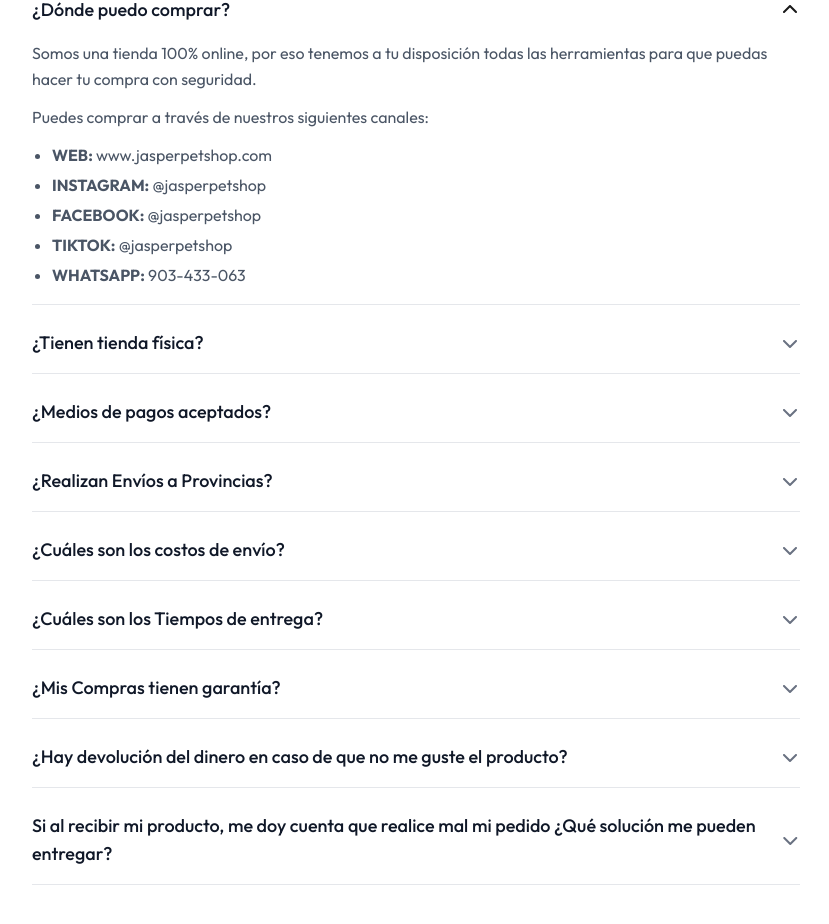
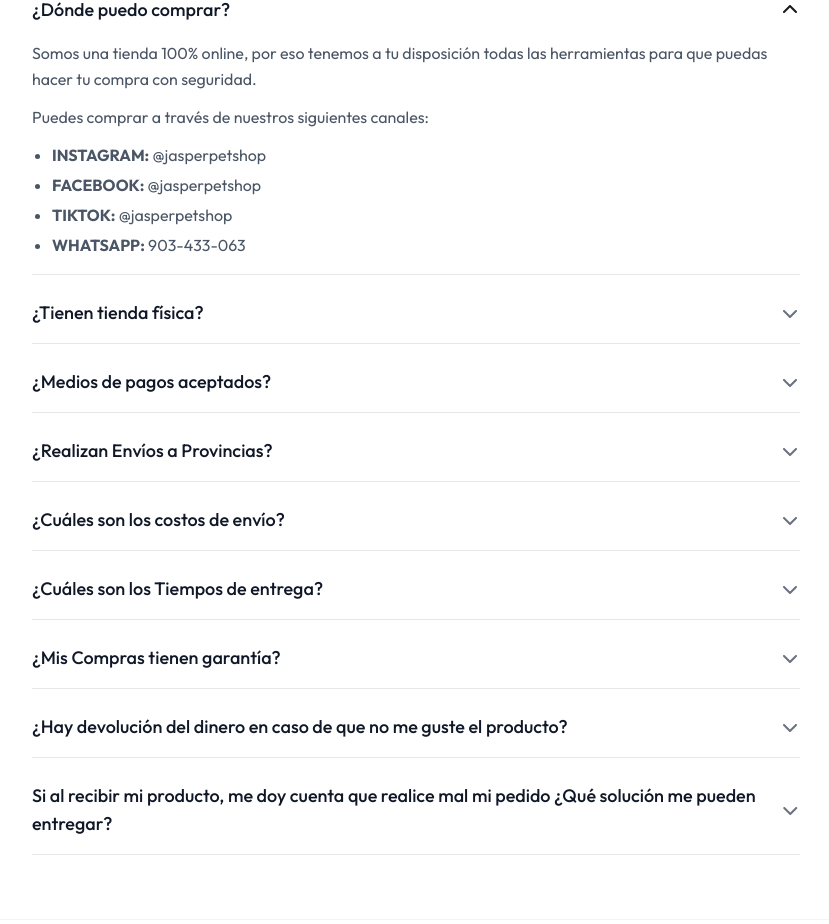
Before and after one commit to SaulSneider7/jasperpetshop, a React (Vite) app: page /#redes in a window 1280 px wide. Shown: the part 5132-6056 px from the top of the page, without its empty margins (224-1053 px from the left). Built offline with nearby package versions, Linux system fonts and the light colour scheme.

Commit message:
colchoneta XL

```diff
--- a/src/components/FAQ.tsx
+++ b/src/components/FAQ.tsx
@@ -54,7 +54,6 @@
                     <p>Somos una tienda 100% online, por eso tenemos a tu disposición todas las herramientas para que puedas hacer tu compra con seguridad.</p>
                     <p>Puedes comprar a través de nuestros siguientes canales:</p>
                     <ul className="list-disc pl-5 space-y-1">
-                        <li><strong>WEB:</strong> <a href="https://www.jasperpetshop.com" target="_blank" rel="noopener noreferrer" className="text-primary hover:underline">www.jasperpetshop.com</a></li>
                         <li><strong>INSTAGRAM:</strong> @jasperpetshop</li>
                         <li><strong>FACEBOOK:</strong> @jasperpetshop</li>
                         <li><strong>TIKTOK:</strong> @jasperpetshop</li>
```
Also changed, not shown: public/colchoneta_XL.jpeg.
